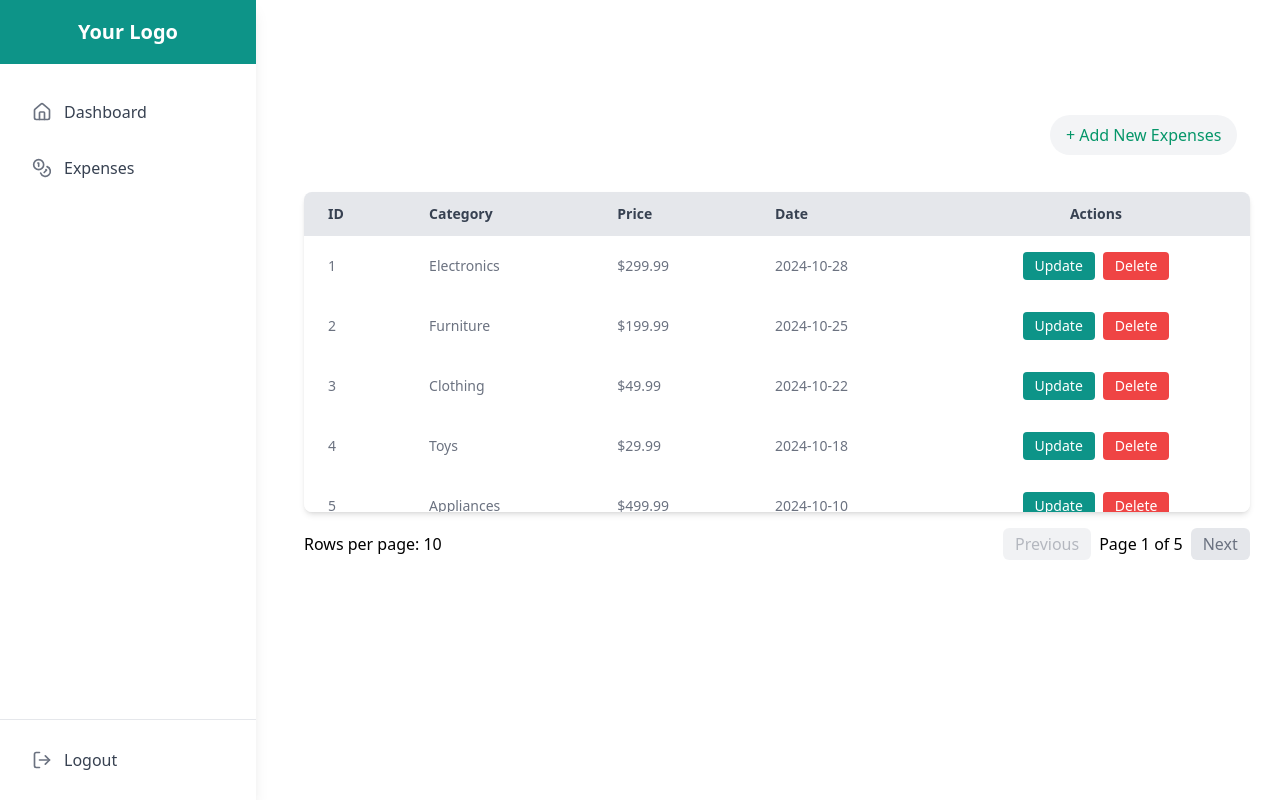
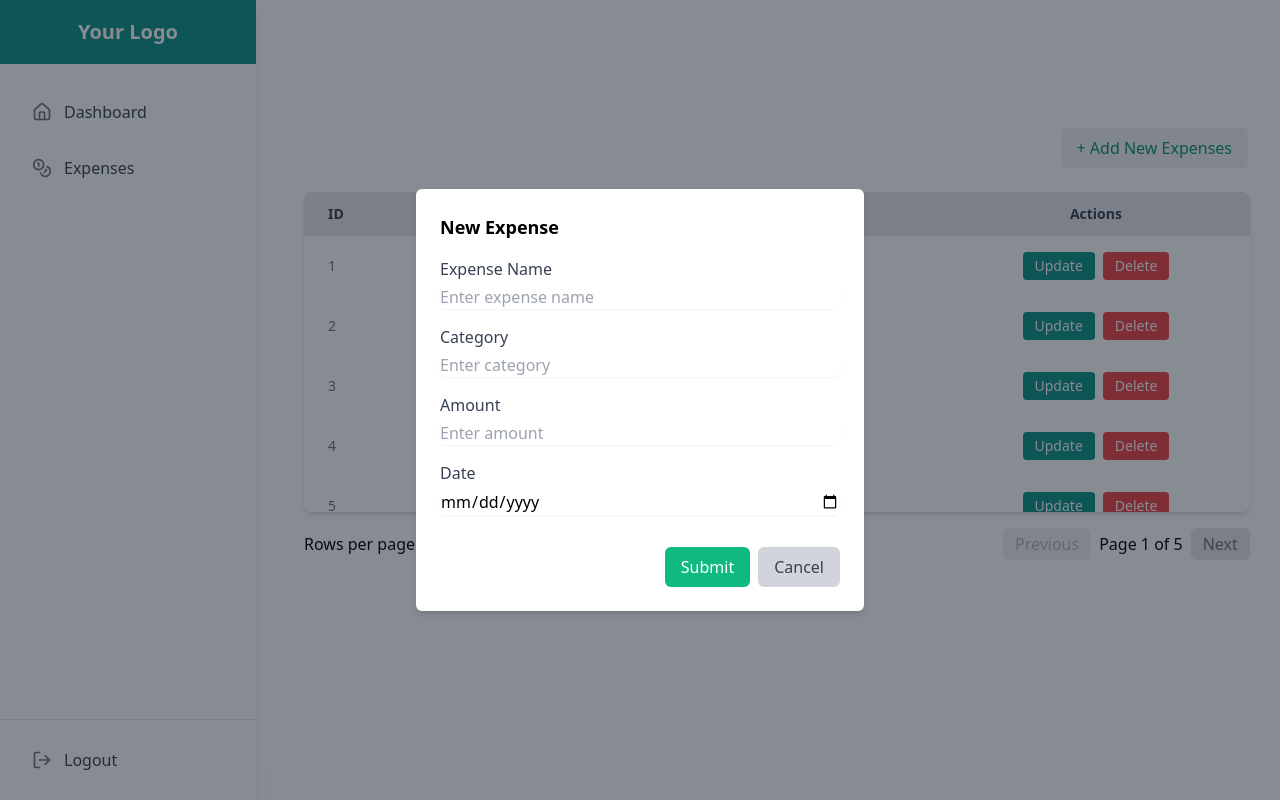
Before and after one commit to IAP-Intake-01/personal-expense-tracker-web-Shanilka, a React (Vite) app: page /expenses in a window 1280 px wide. Both pictures are taken after a click on the button "+ Add New Expenses". Shown: the top 800 px of the page. Built offline with nearby package versions, Linux system fonts and the light colour scheme.

Commit message:
update forms css

```diff
--- a/src/components/add/AddButton.jsx
+++ b/src/components/add/AddButton.jsx
@@ -1,15 +1,90 @@
-import React from 'react'
-import '../add/Button.css'
+import React, { useState } from 'react';
+import '../add/Button.css';
 
 function AddButton() {
+    const [isVisible, setIsVisible] = useState(false);
+
+    const toggleModal = () => {
+        setIsVisible(!isVisible);
+    };
+
+    const handleSubmit = (e) => {
+        e.preventDefault();
+        // Handle form submission logic here
+        console.log("Form submitted");
+        toggleModal(); // Close the modal after submitting
+    };
+
     return (
-        <button class="px-4 py-2  bg-gray-100 text-emerald-600 rounded-full
-                    hover:bg-emerald-100 hover:text-emerald-600 hover:border-none
-                    transition duration-500 ease-in-out add-expenses-btn-custom-possition">
-            + Add New Expenses
-        </button>
+        <div>
+            <button
+                onClick={toggleModal}
+                className="px-4 py-2 bg-gray-100 text-emerald-600 rounded-md
+                           hover:bg-emerald-100 hover:text-emerald-600 hover:border-none
+                           transition duration-500 ease-in-out add-expenses-btn-custom-possition">
+                + Add New Expenses
+            </button>
 
-    )
+            {/* Modal Overlay */}
+            {isVisible && (
+                <div className="fixed inset-0 flex items-center justify-center bg-gray-900 bg-opacity-50 z-50">
+                    <div className="bg-white p-6 rounded-md shadow-md w-full max-w-md">
+                        <h2 className="text-lg font-semibold mb-4">New Expense</h2>
+                        <form onSubmit={handleSubmit}>
+                            <label className="block mb-4">
+                                <span className="text-gray-700">Expense Name</span>
+                                <input
+                                    type="text"
+                                    className="mt-1 block w-full border-gray-300 rounded-md shadow-sm focus:border-emerald-500 focus:ring focus:ring-emerald-200"
+                                    placeholder="Enter expense name"
+                                    required
+                                />
+                            </label>
+                            <label className="block mb-4">
+                                <span className="text-gray-700">Category</span>
+                                <input
+                                    type="text"
+                                    className="mt-1 block w-full border-gray-300 rounded-md shadow-sm focus:border-emerald-500 focus:ring focus:ring-emerald-200"
+                                    placeholder="Enter category"
+                                    required
+                                />
+                            </label>
+                            <label className="block mb-4">
+                                <span className="text-gray-700">Amount</span>
+                                <input
+                                    type="number"
+                                    className="mt-1 block w-full border-gray-300 rounded-md shadow-sm focus:border-emerald-500 focus:ring focus:ring-emerald-200"
+                                    placeholder="Enter amount"
+                                    required
+                                />
+                            </label>
+                            <label className="block mb-4">
+                                <span className="text-gray-700">Date</span>
+                                <input
+                                    type="date"
+                                    className="mt-1 block w-full border-gray-300 rounded-md shadow-sm focus:border-emerald-500 focus:ring focus:ring-emerald-200"
+                                    required
+                                />
+                            </label>
+                            <div className="flex justify-end">
+                                <button
+                                    type="submit"
+                                    className="mt-4 px-4 py-2 bg-emerald-500 text-white rounded-md hover:bg-emerald-600 transition duration-300 ease-in-out">
+                                    Submit
+                                </button>
+                                <button
+                                    type="button"
+                                    onClick={toggleModal}
+                                    className="mt-4 ml-2 px-4 py-2 bg-gray-300 text-gray-700 rounded-md hover:bg-gray-400 transition duration-300 ease-in-out">
+                                    Cancel
+                                </button>
+                            </div>
+                        </form>
+                    </div>
+                </div>
+            )}
+        </div>
+    );
 }
 
-export default AddButton
+export default AddButton;
--- a/src/components/add/Button.css
+++ b/src/components/add/Button.css
@@ -1,5 +1,19 @@
 .add-expenses-btn-custom-possition {
     position: absolute;
-    right: 8%;
-    top: 180%;
+    right: 7%;
+    top: 200%;
 }
+
+.fade-in {
+    animation: fadeIn 0.5s;
+}
+
+@keyframes fadeIn {
+    from {
+        opacity: 0;
+    }
+
+    to {
+        opacity: 1;
+    }
+}
```
